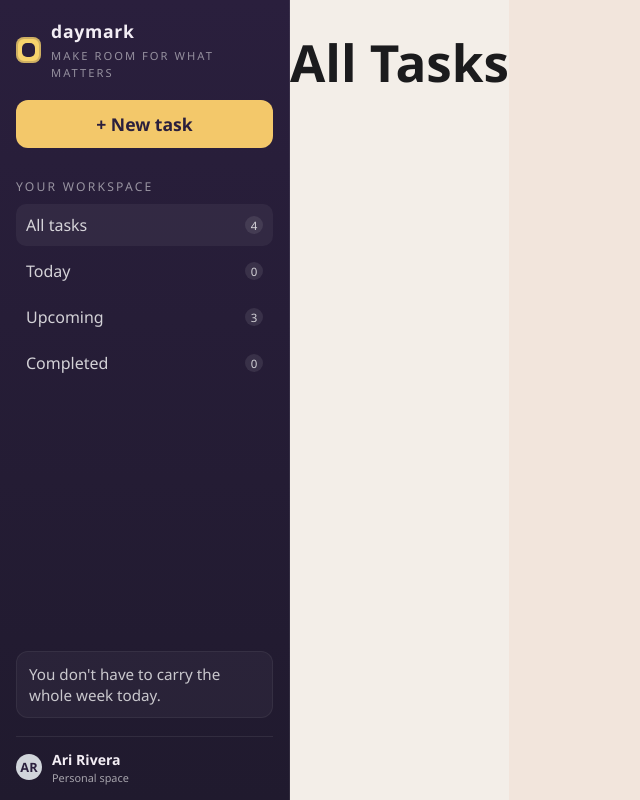
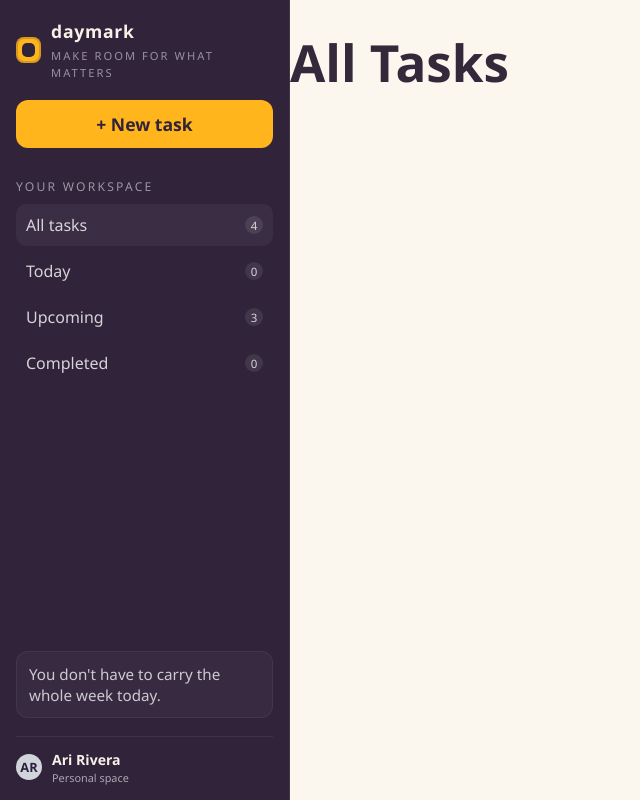
Before and after one commit to emperorfrost17-png/Task-Manger-App, a React (Vite) app in the folder task-manager-app/: page / in a window 1280 px wide. Shown: the whole page, without its empty margins (0-640 px from the left). Built offline with nearby package versions, Linux system fonts and the light colour scheme.

Commit message:
done with sidebar completely

```diff
--- a/task-manager-app/src/App.css
+++ b/task-manager-app/src/App.css
@@ -1,8 +1,8 @@
 body {
   margin: 0;
   font-family: "Segoe UI", Tahoma, sans-serif;
-  background: #f2e5dc;
-  color: #1b1b1d;
+  background: #fbf7ef;
+  color: #34283b;
 }
 
 #root {
@@ -12,11 +12,11 @@ body {
 .app-shell {
   display: flex;
   min-height: 100vh;
-  background: #f5efe9;
+  background: #fbf7ef;
 }
 
 .main-content {
   flex: 1;
-  background: #f3eee8;
+  background: #fbf7ef;
   min-height: 100vh;
 }
--- a/task-manager-app/src/components/Sidebar.css
+++ b/task-manager-app/src/components/Sidebar.css
@@ -1,8 +1,8 @@
 .sidebar {
   width: 290px;
   min-width: 290px;
-  background: linear-gradient(180deg, #2a1f3d 0%, #201a2e 100%);
-  color: #f3eef5;
+  background: #30233a;
+  color: #f8f1e7;
   display: flex;
   flex-direction: column;
   padding: 18px 16px 14px;
@@ -21,9 +21,9 @@
   width: 26px;
   height: 26px;
   border-radius: 8px;
-  background: #f7d36c;
+  background: #ffb51b;
   position: relative;
-  box-shadow: inset 0 0 0 2px rgba(42, 31, 61, 0.2);
+  box-shadow: inset 0 0 0 2px rgba(48, 35, 58, 0.2);
 }
 
 .brand-mark::before {
@@ -31,7 +31,7 @@
   position: absolute;
   inset: 6px;
   border-radius: 5px;
-  background: #2a1f3d;
+  background: #30233a;
 }
 
 .brand-text {
@@ -53,13 +53,33 @@
   width: 100%;
   border: 0;
   border-radius: 12px;
-  background: #f3c86a;
-  color: #2a1f3d;
+  background: #ffb51b;
+  color: #30233a;
   font-weight: 700;
   font-size: 1.1rem;
   padding: 12px 14px;
   cursor: pointer;
   margin-bottom: 20px;
+  transition:
+    background-color 160ms ease,
+    transform 160ms ease,
+    box-shadow 160ms ease;
+}
+
+.workspace-button:hover {
+  background: #ffc23d;
+  box-shadow: 0 4px 0 #d88e00;
+}
+
+.workspace-button:active {
+  background: #e9a000;
+  box-shadow: 0 1px 0 #b87400;
+  transform: translateY(3px);
+}
+
+.workspace-button:focus-visible {
+  outline: 3px solid #f8f1e7;
+  outline-offset: 3px;
 }
 
 .workspace-label {
@@ -79,6 +99,21 @@
   color: rgba(255, 255, 255, 0.8);
   font-size: 1rem;
   margin: 4px 0;
+  cursor: pointer;
+  transition:
+    background-color 160ms ease,
+    color 160ms ease,
+    transform 160ms ease;
+}
+
+.workspace-item:hover {
+  background: rgba(255, 255, 255, 0.1);
+  color: #fffaf2;
+}
+
+.workspace-item:active {
+  background: rgba(255, 181, 27, 0.2);
+  transform: translateY(1px);
 }
 
 .workspace-item.active {
@@ -96,6 +131,14 @@
   background: rgba(255, 255, 255, 0.09);
   color: rgba(255, 255, 255, 0.78);
   font-size: 0.72rem;
+  transition:
+    background-color 160ms ease,
+    color 160ms ease;
+}
+
+.workspace-item:hover .count {
+  background: rgba(255, 181, 27, 0.22);
+  color: #ffcf5b;
 }
 
 .sidebar-footer-card {
```
